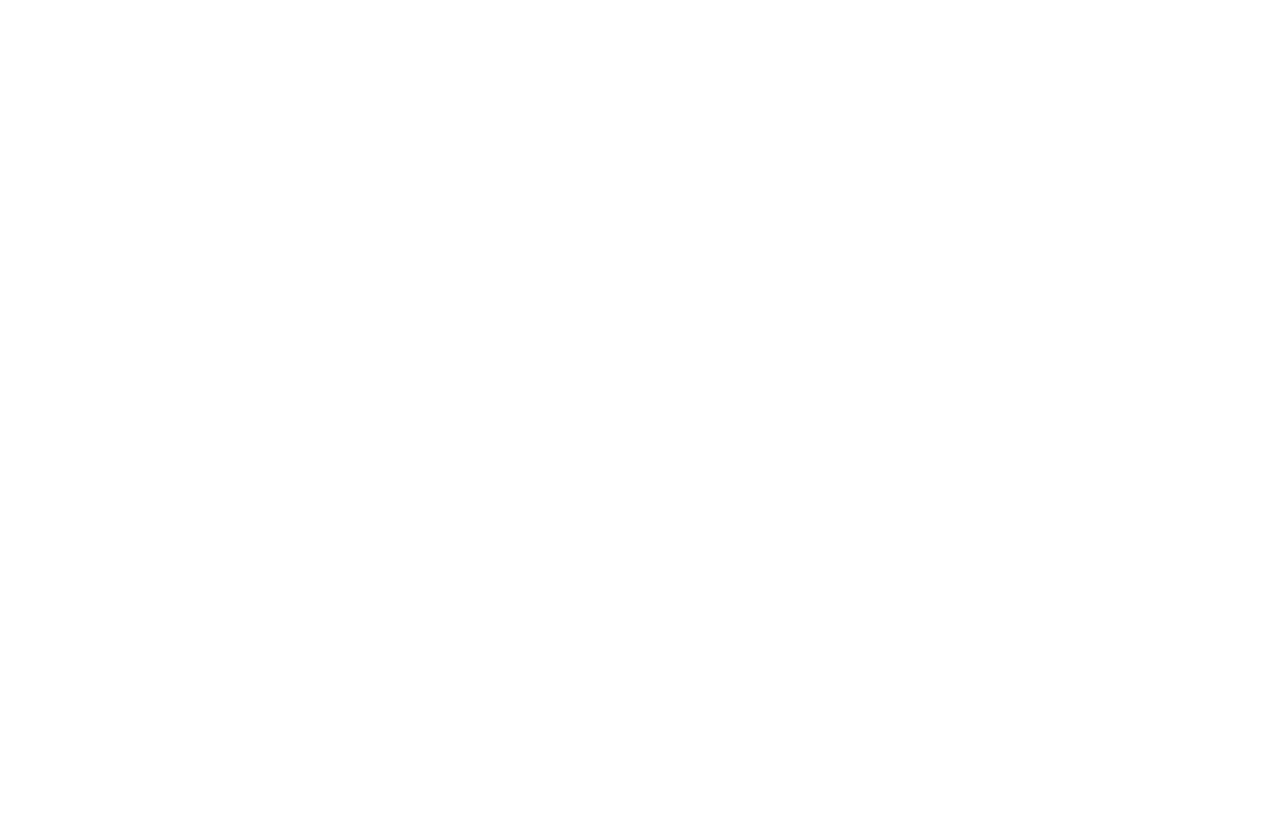
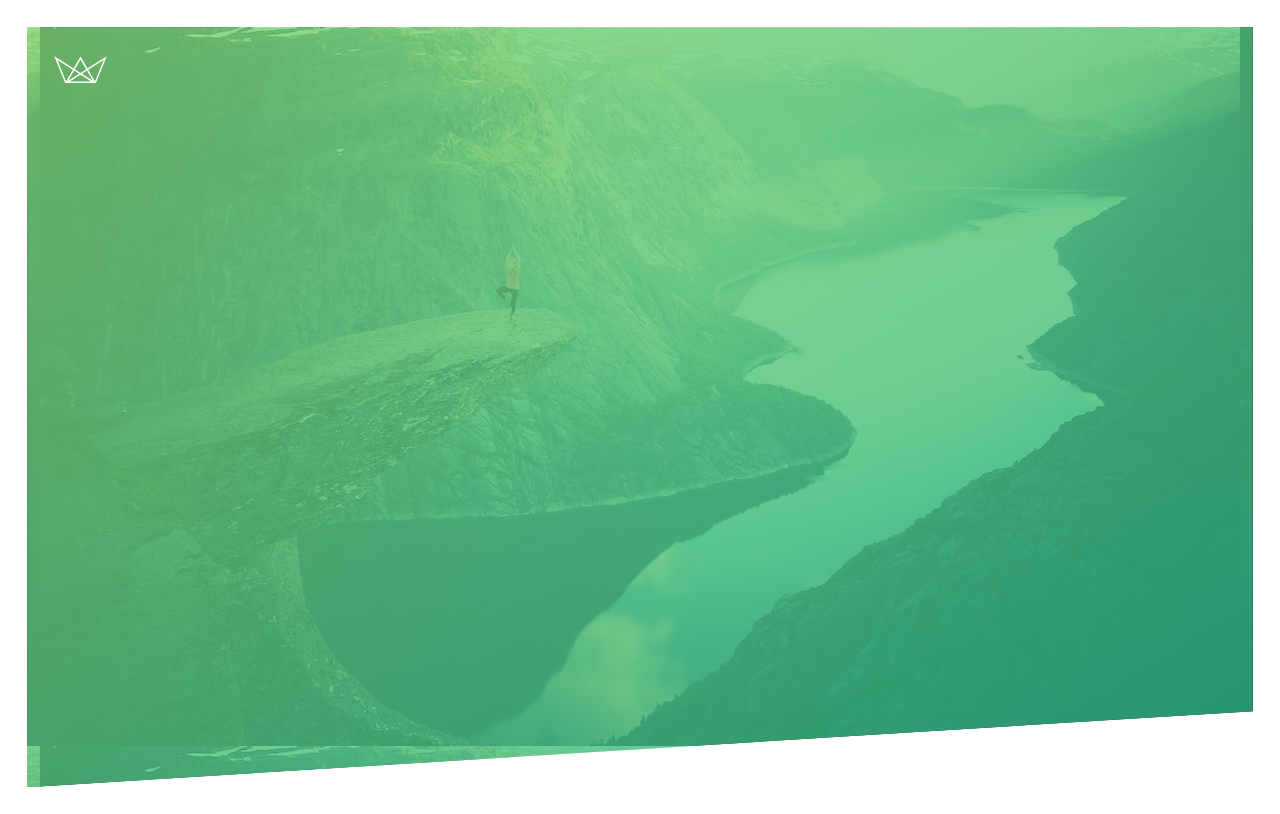
Before and after one commit to Daniel-io/course-project-natours, a website: page docs/index.html in a window 1280 px wide. Drawn offline with nearby package versions, Linux system fonts and the light colour scheme; some packages are replaced by stand-ins of ours.

Commit message:
Begin masthead, add pixel ratio query for bg image

```diff
--- a/docs/index.html
+++ b/docs/index.html
@@ -24,11 +24,21 @@
   <!-- Critical Path -->
   <style media="screen"></style>
 </head>
-<body>
+<body class="c-page">
 
 <!--[if lt IE 7]>
   <p class="browsehappy">You are using an <strong>outdated</strong> browser. Please <a href="#">upgrade your browser</a> to improve your experience.</p>
 <![endif]-->
+
+
+
+
+
+  <div class="c-page-head c-page-head--masthead">
+    <div class="o-wrapper">
+      <img class="c-logo" src="img/logo-white.png" alt="Natours white logo">
+    </div>
+  </div>
 
 
 
--- /dev/null
+++ b/src/scss/components/_components.logo.scss
@@ -0,0 +1,30 @@
+/* ==========================================================================
+   #LOGO
+   ========================================================================== */
+
+
+
+
+
+
+
+
+
+
+$logo-size        : $global-spacing-unit * 2;
+$logo-size-lg     : $logo-size * 2;
+$logo-size-sm     : $logo-size / 2;
+
+
+
+
+
+
+
+
+
+
+.c-logo {
+  display: inline-block;
+  height: $logo-size-sm;
+}
--- /dev/null
+++ b/src/scss/components/_components.page-head.scss
@@ -0,0 +1,54 @@
+/* ==========================================================================
+   #PAGE-HEAD
+   ========================================================================== */
+
+
+
+
+
+
+
+
+
+
+.c-page-head {
+  padding-top: $global-spacing-unit;
+  padding-bottom: $global-spacing-unit;
+  background-color: $color-primary;
+}
+
+
+
+
+
+
+
+
+
+
+/* Masthead variant
+   ========================================================================== */
+
+
+
+
+
+
+
+
+
+
+.c-page-head--masthead {
+   height: 95vh;
+   background-image: linear-gradient(to bottom right, rgba($color-primary-light, .8), rgba($color-primary-dark, .8)),
+                     url('../img/hero-small.jpg');
+   background-position: top center;
+   clip-path: polygon(0 0, 100% 0, 100% 90%, 0 100%);
+
+
+
+   @media(-webkit-min-device-pixel-ratio: 2.0), (min-resolution: 120dpi) {
+      background-image: linear-gradient(to bottom right, rgba($color-primary-light, .8), rgba($color-primary-dark, .8)),
+      url('../img/hero.jpg');
+   }
+}
--- /dev/null
+++ b/src/scss/components/_components.page.scss
@@ -0,0 +1,19 @@
+/* ==========================================================================
+   #PAGE
+   ========================================================================== */
+
+
+
+
+
+
+
+
+
+
+.c-page {
+
+  @include mq(sm) {
+    padding: $global-spacing-unit;
+  }
+}
--- a/src/scss/main.scss
+++ b/src/scss/main.scss
@@ -58,7 +58,10 @@
 * Avatar...............Avatar image.
 * Buttons..............Button styles.
 * List-group...........List-group UI.
+* Logo.................Site logo.
 * Modal................Modal structure.
+* Page.................Page.
+* Page-head............Page header.
 *
 *
 * UTILITIES
@@ -129,7 +132,10 @@
 @import "components/components.avatar";
 @import "components/components.buttons";
 @import "components/components.list-group";
+@import "components/components.logo";
 @import "components/components.modal";
+@import "components/components.page";
+@import "components/components.page-head";
 
 
 
```
Also changed, not shown: docs/css/main.css.
